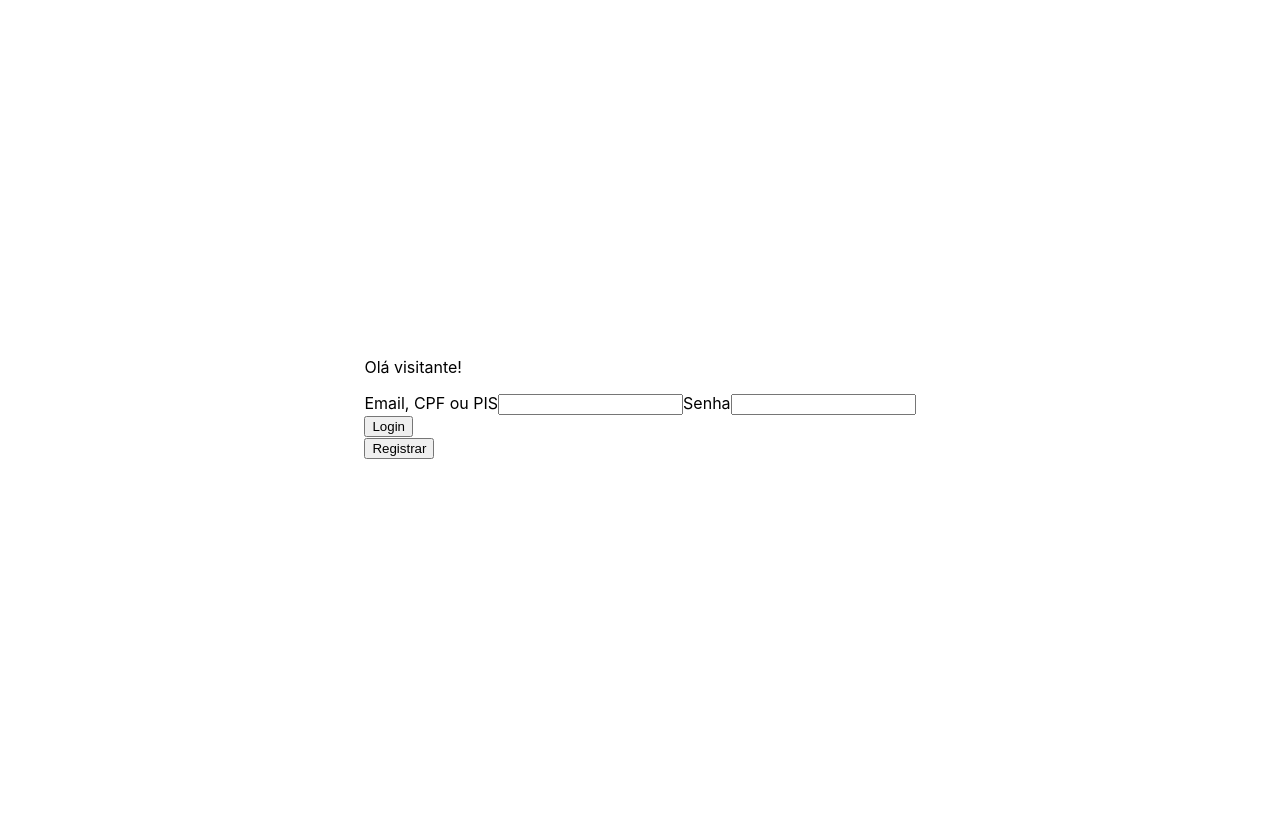
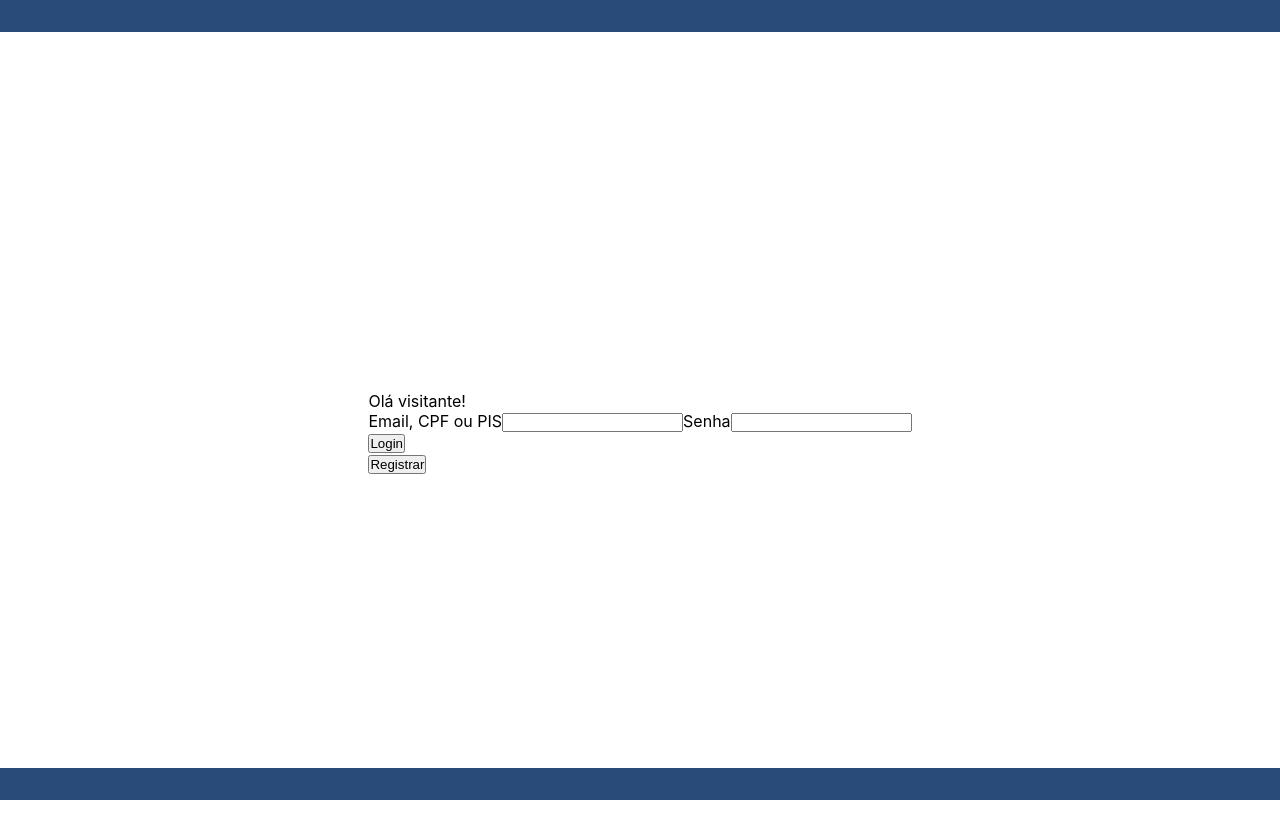
Before and after one commit to Victor-Edward/User-Web-Register, a Next.js app in the folder user-register-front/: page / in a window 1280 px wide. Before the commit the page ends 800 px from the top, so only its background shows below. Built offline with nearby package versions, Linux system fonts and the light colour scheme.

Commit message:
feat: Added root colors variables and some global style

```diff
--- a/user-register-front/styles/globals.css
+++ b/user-register-front/styles/globals.css
@@ -1,9 +1,32 @@
+:root {
+  --grayLine: #e5e5e5;
+  --lightBlue: #7facc7;
+  --blue: #294b7a;
+  --red: #e63946;
+  --green: #06d6a0;
+  --yellow: #ffd166;
+}
+
+* {
+  padding: 0;
+  margin: 0;
+  box-sizing: 0;
+}
+
 html,
 body {
-  padding: 0;
-  margin: 0;
   font-family: -apple-system, BlinkMacSystemFont, Segoe UI, Roboto, Oxygen,
     Ubuntu, Cantarell, Fira Sans, Droid Sans, Helvetica Neue, sans-serif;
+
+  height: 100%;
+  width: 100%;
+}
+
+body {
+  border-top: 4vh solid var(--blue);
+  border-bottom: 4vh solid var(--blue);
+
+  display: block;
 }
 
 a {
```
